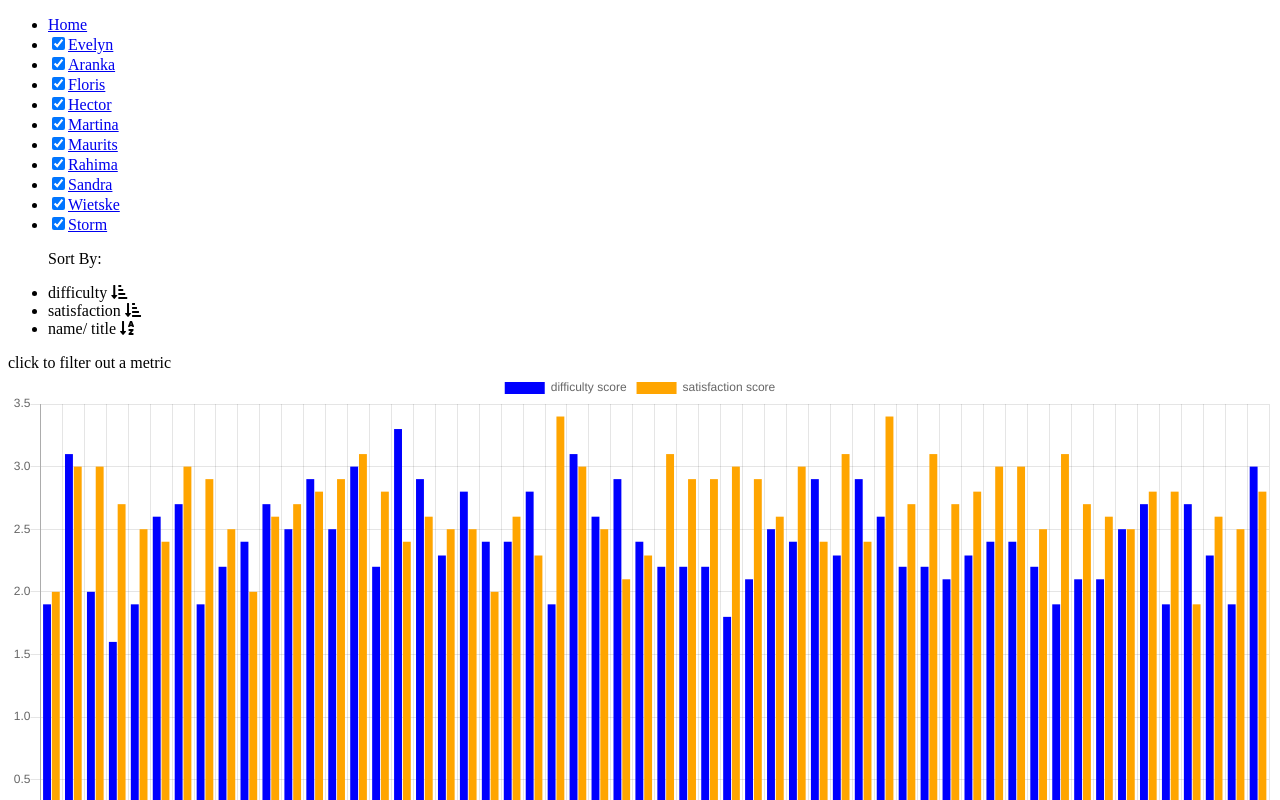
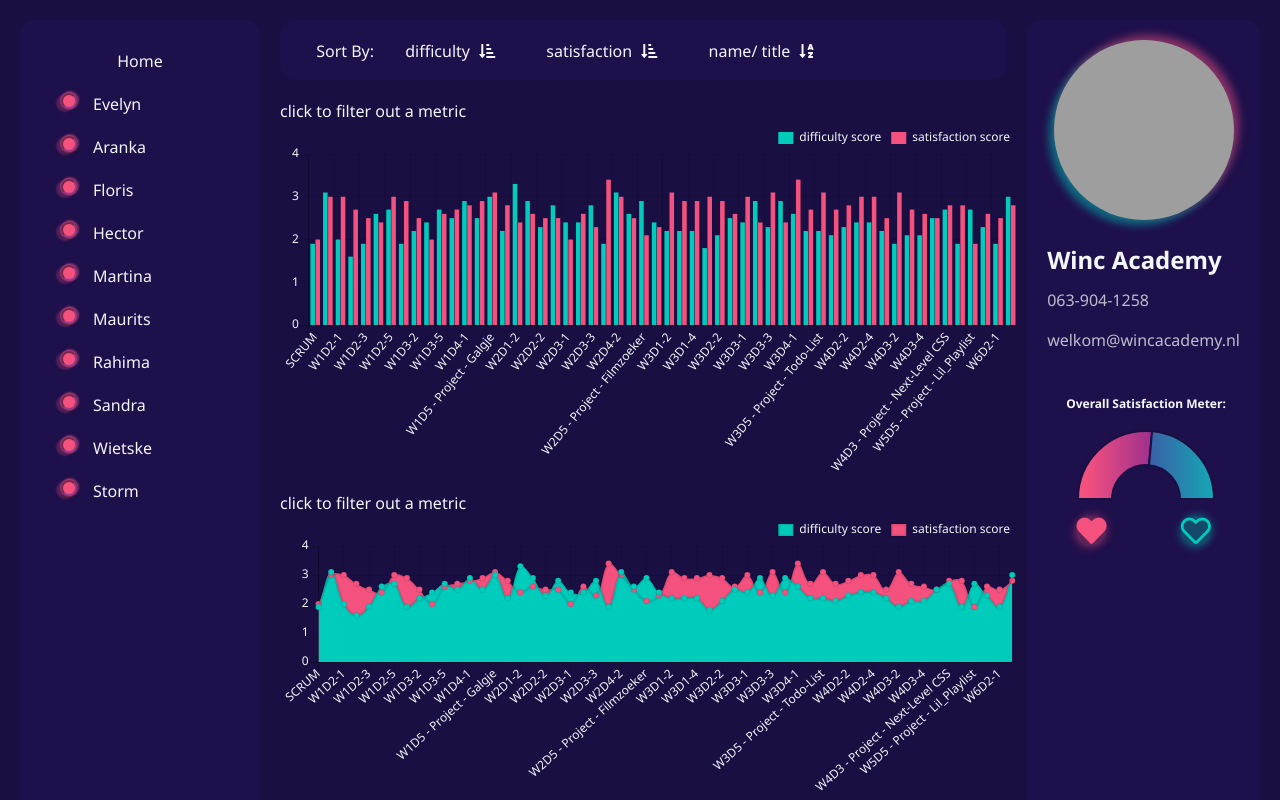
Before and after one commit to NTielman/Student_Dashboard, a React (Create React App) app: page / in a window 1280 px wide. Shown: the top 800 px of the page. Built offline with nearby package versions, Linux system fonts and the light colour scheme; grey boxes are pictures that could not be loaded.

Commit message:
halfway done with styling

```diff
--- a/public/index.html
+++ b/public/index.html
@@ -9,6 +9,8 @@
   <meta name="description" content="Web site created using create-react-app" />
   <link rel="apple-touch-icon" href="%PUBLIC_URL%/logo192.png" />
   <link rel="manifest" href="%PUBLIC_URL%/manifest.json" />
+  <link rel="preconnect" href="https://fonts.gstatic.com">
+  <link href="https://fonts.googleapis.com/css2?family=Noto+Sans:wght@400;700&display=swap" rel="stylesheet">
   <link rel="stylesheet" href="https://pro.fontawesome.com/releases/v5.10.1/css/all.css">
   <title>Student Dashboard</title>
 </head>
--- a/src/App.css
+++ b/src/App.css
@@ -1,12 +1,183 @@
-.App-link {
-  color: #61dafb;
+* {
+padding: 0px;
+margin: 0px;
+}
+
+body {
+ width: 100%;
+ height: 100vh;
+ font-family: 'Noto Sans', sans-serif;
+ background-color: rgb(26, 15, 67);
+ color: rgb(243, 246, 250);
+}
+
+.dashboard-container {
+  display: flex;
+}
+
+nav {
+  width: 20%;
+  margin: 20px;
+  padding: 20px;
+  border-radius: 15px;
+  background-color: rgb(30, 16, 75);
+  display: flex;
+  justify-content: center;
+}
+
+.nav-links {
+  list-style: none;
+  display: flex;
+  flex-direction: column;
+  width: 90%;
+}
+
+.student-list-item {
+  display: flex;
+  justify-content: start;
+  align-items: center;
+  padding: 5px;
+  margin: 5px;
+}
+
+.home-li {
+  align-self: center;
+}
+
+.checkbox {
+  display: none;
+  cursor: pointer;
+}
+
+.custom-checkbox {
+  display: inline-block;
+  height: 12px;
+  width: 12px;
+  margin-right: 15px;
+  background-color: rgba(244, 81, 127, 0.35);
+  border-radius: 100%;
+  border:  3px ridge rgba(30, 16, 75, 0.5);
+  cursor: pointer;
+}
+
+input:checked ~ .custom-checkbox {
+  background-color: rgb(244, 81, 126);
+  border:  3px ridge rgba(30, 16, 75, 0.5);
+  box-shadow: 1px -1px 2px rgba(244, 81, 127, 0.5),
+    -4px 2px 2px rgba(244, 81, 127, 0.25);
+}
+
+a {
+  text-decoration: none;
+  color: rgb(243, 246, 250);
+  cursor: pointer;
+}
+
+.main-content {
+  width: 100%;
+}
+
+.page-container {
+  display: flex;
+  justify-content: space-between;
+  width: 100%;
+}
+
+.sort-menu-container {
+  margin: 20px;
+  margin-left: 0px;
+  padding: 20px;
+  border-radius: 15px;
+  height: 20px;
+  background-color: rgb(30, 16, 75);
+}
+
+.sort-menu {
+  list-style: none;
+  display: flex;
+  justify-content: space-evenly;
+  align-items: center;
+  width: 80%;
+}
+
+.sort-menu li {
+  margin: 0px 15px;
+  cursor: pointer;
+}
+
+.sort-menu li i {
+  margin: 0px 5px;
+  cursor: pointer;
+}
+
+.middle-box {
+  width: 100%;
+}
+/* .charts-container {
+  background-color: violet;
+  width: 50%;
+
+} */
+
+.sidebar {
+  margin: 20px;
+  width: 25%;
+  margin-left: 0px;
+  padding: 20px;
+  border-radius: 15px;
+  display: flex;
+  flex-direction: column;
+  align-items: center;
+  /* justify-content: space-evenly; */
+  background-color: rgb(30, 16, 75);
 }
 
 .avatar-container {
+  margin-bottom: 20px;
   width: 180px;
   height: 180px;
-  background-color: brown;
+  background-color: rgb(42, 24, 108);
+  border-radius: 100%;
   background-size: cover;
-  background-blend-mode: overlay;
+  background-position: 0px -190px;
+  background-blend-mode: lighten;
   background-image: url(https://www.pngitem.com/pimgs/m/375-3757223_free-icon-download-people-avatar-icon-transparent-background.png);
+  box-shadow: 5px -5px 8px rgba(244, 81, 127, 0.5),
+  -5px 5px 8px rgba(0, 204, 187, 0.5);
 }
+
+.student-info {
+  margin-bottom: 20px;
+  line-height: 2.5rem;
+}
+
+.student-info p {
+  opacity: 0.75;
+}
+
+.sidebar-chart {
+  width: 80%;
+}
+
+.satisfaction-labels {
+  padding: 10px 10px;
+  display: flex;
+  justify-content: space-between;
+  font-size: 30px;
+}
+
+.satisfaction-labels .fas {
+  color:rgb(244, 81, 126);
+  background-color: rgba(244, 81, 127, 0.3);
+  border-radius: 100%;
+  box-shadow: 2px -2px 8px rgba(244, 81, 127, 0.3),
+  -2px 2px 8px rgba(244, 81, 127, 0.3);
+}
+
+.satisfaction-labels .far {
+  color: rgb(0, 204, 188);
+  border-radius: 100%;
+  background-color: rgba(0, 204, 187, 0.3);
+  box-shadow: 2px -2px 8px rgba(0, 204, 187, 0.3),
+  -2px 2px 8px rgba(0, 204, 187, 0.3);
+  }
--- a/src/components/Charts.js
+++ b/src/components/Charts.js
@@ -1,11 +1,15 @@
 import React from 'react';
 import { Link } from 'react-router-dom';
-import { Bar, Line } from 'react-chartjs-2';
+import { Bar, Line, defaults } from 'react-chartjs-2';
 import { useDispatch, useSelector } from 'react-redux';
 import getStudentRatings from '../functions/getStudentRatings';
 import { setOpChartData, resetData } from '../actions';
 
+defaults.global.defaultFontFamily = "'Noto Sans', sans-serif";
+defaults.global.defaultFontColor = 'rgb(243, 246, 250)';
+
 const Charts = ({ data, table }) => {
+
 
     const dispatch = useDispatch();
     const database = useSelector(state => state.studentData);
@@ -32,9 +36,20 @@ const Charts = ({ data, table }) => {
                 </span>
                 <Bar
                     options={{
+                        responsive: true,
+                        legend: {
+                            align: "end",
+                            labels: {
+                                boxWidth: 15,
+                            }
+                        },
+                        tooltips: {
+                            backgroundColor: 'rgb(42, 24, 108)',
+                        },
                         scales: {
                             yAxes: [{
                                 ticks: {
+                                    maxTicksLimit: 6,
                                     beginAtZero: true
                                 }
                             }]
@@ -53,9 +68,20 @@ const Charts = ({ data, table }) => {
                 </span>
                 <Line
                     options={{
+                        responsive: true,
+                        legend: {
+                            align: "end",
+                            labels: {
+                                boxWidth: 15,
+                            }
+                        },
+                        tooltips: {
+                            backgroundColor: 'rgb(42, 24, 108)',
+                        },
                         scales: {
                             yAxes: [{
                                 ticks: {
+                                    maxTicksLimit: 6,
                                     beginAtZero: true
                                 }
                             }]
--- a/src/components/Dashboard.js
+++ b/src/components/Dashboard.js
@@ -1,7 +1,6 @@
 import React from 'react';
 import HomePage from "./HomePage";
 import Nav from "./Nav";
-import SortMenu from "./SortMenu";
 import StudentPage from "./StudentPage";
 import OpdrachtPage from './OpdrachtPage';
 import { BrowserRouter as Router, Switch, Route } from "react-router-dom";
@@ -11,14 +10,15 @@ const Dashboard = () => {
 
     return (
         <Router>
-            <div>
+            <div className='dashboard-container'>
                 <Nav />
-                <SortMenu />
-                <Switch>
-                    <Route path='/' exact component={HomePage} />
-                    <Route path="/StudentPage/:name" component={StudentPage} />
-                    <Route path="/OpdrachtPage/:title" component={OpdrachtPage} />
-                </Switch>
+                <div className='main-content'>
+                    <Switch>
+                        <Route path='/' exact component={HomePage} />
+                        <Route path="/StudentPage/:name" component={StudentPage} />
+                        <Route path="/OpdrachtPage/:title" component={OpdrachtPage} />
+                    </Switch>
+                </div>
             </div>
         </Router>
     )
--- a/src/components/HomePage.js
+++ b/src/components/HomePage.js
@@ -1,6 +1,7 @@
 import React, { useState, useEffect } from 'react';
 import Charts from './Charts';
 import Sidebar from './Sidebar';
+import SortMenu from "./SortMenu";
 import { useSelector } from 'react-redux';
 import getAverage from '../functions/getAverage';
 
@@ -22,18 +23,31 @@ const HomePage = () => {
         setChartData();
     }, [getChartData]);
 
-    const chartData = {
+
+    const chartData = (canvas) => {
+        const ctx = canvas.getContext('2d');
+        let diffiGradient = ctx.createLinearGradient(0, 200, 0, 350);
+        diffiGradient.addColorStop(0, 'rgb(0, 204, 188)');
+        diffiGradient.addColorStop(1, 'rgb(97, 24, 152)');
+
+        let satisGradient = ctx.createLinearGradient(0, 200, 0, 350);
+        satisGradient.addColorStop(0, 'rgb(244, 81, 126)');
+        satisGradient.addColorStop(.6, 'rgb(97, 24, 152)');
+        satisGradient.addColorStop(1, ' rgb(26, 15, 67)');
+
+        return {
             labels,
             datasets: [{
                 label: 'difficulty score',
                 data: diffiNums,
-            backgroundColor: 'blue'
+                backgroundColor: diffiGradient
             },
             {
                 label: 'satisfaction score',
                 data: satisNums,
-            backgroundColor: 'orange'
+                backgroundColor: satisGradient
             }]
+        }
     };
 
     //generates data to be sent to table
@@ -72,6 +86,32 @@ const HomePage = () => {
 
     const tableData = getTableData();
 
+    const sidebarChart = (canvas) => {
+        const ctx = canvas.getContext('2d');
+        let diffiGradient = ctx.createLinearGradient(20, 0, 180, 0);
+        diffiGradient.addColorStop(1, 'rgb(0, 204, 188)');
+        diffiGradient.addColorStop(0, 'rgb(97, 24, 152)');
+
+        let satisGradient = ctx.createLinearGradient(180, 0, 20, 0);
+        satisGradient.addColorStop(1, 'rgb(244, 81, 126)');
+        satisGradient.addColorStop(.3, 'rgb(97, 24, 152)');
+        satisGradient.addColorStop(0, ' rgb(26, 15, 67)');
+
+        return {
+            labels: ['satisfaction', 'difficulty'],
+            datasets: [{
+                label: 'overall satisfaction score',
+                data: [
+                    getAverage(satisNums),
+                    getAverage(diffiNums)
+                ],
+                borderColor: 'rgb(26, 15, 67)',
+                backgroundColor: [satisGradient,
+                    diffiGradient]
+            }]
+        }
+    }
+
     //data and extra info to be displayed in sidebar
     const sidebarData = {
         avatarUrl: '',
@@ -79,24 +119,15 @@ const HomePage = () => {
         age: '',
         tel: '063-904-1258',
         email: 'welkom@wincacademy.nl',
-        data: {
-            labels: ['satisfaction', 'difficulty'],
-            datasets: [{
-                label: 'overall satisfaction score',
-                data: [
-                    getAverage(satisNums),
-                    getAverage(diffiNums)
-                ],
-                backgroundColor: ['green',
-                    'orange']
-            }]
-        }
     };
 
     return (
-        <div>
+        <div className='page-container'>
+            <div className='middle-box'>
+                <SortMenu />
                 <Charts data={chartData} table={tableData} />
-            <Sidebar data={sidebarData} />
+            </div>
+            <Sidebar data={sidebarData} chart={sidebarChart} />
         </div>
     );
 }
--- a/src/components/Nav.js
+++ b/src/components/Nav.js
@@ -25,7 +25,7 @@ const Nav = () => {
     return (
         <nav>
             <ul className='nav-links'>
-                <li>
+                <li className='student-list-item home-li'>
                     <Link to='/'
                         onClick={() => {
                             dispatch(resetData())
@@ -36,7 +36,9 @@ const Nav = () => {
                 </li>
                 {students.map(student => {
                     return (<li
+                        className='student-list-item'
                         key={student}>
+                        <label>
                             <input
                                 type="checkbox"
                                 name="name"
@@ -50,6 +52,7 @@ const Nav = () => {
                                 id={students.indexOf(student) + 1}
                                 value={student}>
                             </input>
+                            <span className='custom-checkbox'></span>
                             <Link to={`/StudentPage/${student}`}
                                 id={student}
                                 onClick={(event) => {
@@ -58,6 +61,7 @@ const Nav = () => {
                                 }}>
                                 {student}
                             </Link>
+                        </label>
                     </li>)
                 })}
             </ul>
--- a/src/components/OpdrachtPage.js
+++ b/src/components/OpdrachtPage.js
@@ -1,6 +1,7 @@
 import React, { useState, useEffect } from 'react';
 import Charts from './Charts';
 import Sidebar from './Sidebar';
+import SortMenu from "./SortMenu";
 import { useSelector } from 'react-redux';
 import getAverage from '../functions/getAverage';
 
@@ -23,18 +24,30 @@ const OpdrachtPage = ({ match }) => {
         setChartData();
     }, [getOpChartData]);
 
-    const chartData = {
-        labels: labels,
+    const chartData = (canvas) => {
+        const ctx = canvas.getContext('2d');
+        let diffiGradient = ctx.createLinearGradient(0, 200, 0, 350);
+        diffiGradient.addColorStop(0, 'rgb(0, 204, 188)');
+        diffiGradient.addColorStop(1, 'rgb(97, 24, 152)');
+
+        let satisGradient = ctx.createLinearGradient(0, 200, 0, 350);
+        satisGradient.addColorStop(0, 'rgb(244, 81, 126)');
+        satisGradient.addColorStop(.6, 'rgb(97, 24, 152)');
+        satisGradient.addColorStop(1, ' rgb(26, 15, 67)');
+
+        return {
+            labels,
             datasets: [{
                 label: 'difficulty score',
                 data: diffiNums,
-            backgroundColor: 'blue'
+                backgroundColor: diffiGradient
             },
             {
                 label: 'satisfaction score',
                 data: satisNums,
-            backgroundColor: 'orange'
+                backgroundColor: satisGradient
             }]
+        }
     };
 
     //generates data to be sent to table
@@ -81,7 +94,20 @@ const OpdrachtPage = ({ match }) => {
         age: '',
         tel: '063-904-1258',
         email: 'welkom@wincacademy.nl',
-        data: {
+    };
+
+    const sidebarChart = (canvas) => {
+        const ctx = canvas.getContext('2d');
+        let diffiGradient = ctx.createLinearGradient(20, 0, 180, 0);
+        diffiGradient.addColorStop(1, 'rgb(0, 204, 188)');
+        diffiGradient.addColorStop(0, 'rgb(97, 24, 152)');
+
+        let satisGradient = ctx.createLinearGradient(180, 0, 20, 0);
+        satisGradient.addColorStop(1, 'rgb(244, 81, 126)');
+        satisGradient.addColorStop(.3, 'rgb(97, 24, 152)');
+        satisGradient.addColorStop(0, ' rgb(26, 15, 67)');
+
+        return {
             labels: ['satisfaction', 'difficulty'],
             datasets: [{
                 label: 'overall satisfaction score',
@@ -89,16 +115,20 @@ const OpdrachtPage = ({ match }) => {
                     getAverage(satisNums),
                     getAverage(diffiNums)
                 ],
-                backgroundColor: ['green',
-                    'orange']
+                borderColor: 'rgb(26, 15, 67)',
+                backgroundColor: [satisGradient,
+                    diffiGradient]
             }]
         }
-    };
+    }
 
     return (
-        <div>
+        <div className='page-container'>
+            <div className='middle-box'>
+                <SortMenu />
                 <Charts data={chartData} table={tableData} />
-            <Sidebar data={sidebarData} />
+            </div>
+            <Sidebar data={sidebarData} chart={sidebarChart} />
         </div>
     );
 }
--- a/src/components/Sidebar.js
+++ b/src/components/Sidebar.js
@@ -1,28 +1,40 @@
 import React from 'react';
 import { Doughnut } from 'react-chartjs-2';
 
-const Sidebar = ({ data }) => {
+const Sidebar = ({ data, chart }) => {
 
     return (
         <div className='sidebar'>
             <div className="avatar-container">
                 {data.avatarUrl === '' ? null : <img src={data.avatarUrl} alt='avatar'></img>}
             </div>
+            <div className='student-info'>
                 <h2>{data.name}</h2>
                 {data.age !== '' ? <p>{data.age}</p> : null}
                 <p>{data.tel}</p>
                 <p>{data.email}</p>
+            </div>
+            <div className='sidebar-chart'>
                 <Doughnut
                     width={200}
-                height={100}
+                    height={150}
                     options={{
+                        responsive: true,
+                        title: {
+                            display: true,
+                            lineHeight: 2.5,
+                            text: 'Overall Satisfaction Meter:'
+                        },
+                        tooltips: {
+                            backgroundColor: 'rgb(42, 24, 108)',
+                        },
                         rotation: 1 * Math.PI,
                         circumference: 1 * Math.PI,
                         legend: {
                             display: false
                         },
                     }}
-                data={data.data} />
+                    data={chart} />
                 <div className='satisfaction-labels'>
                     <label>
                         <i className="fas fa-heart"></i>
@@ -31,6 +43,7 @@ const Sidebar = ({ data }) => {
                         <i className="far fa-heart"></i>
                     </label>
                 </div>
+            </div>
 
         </div>
     );
--- a/src/components/StudentPage.js
+++ b/src/components/StudentPage.js
@@ -1,6 +1,7 @@
 import React, { useState, useEffect } from 'react';
 import Charts from './Charts';
 import Sidebar from './Sidebar';
+import SortMenu from "./SortMenu";
 import { useSelector } from 'react-redux';
 import getAverage from '../functions/getAverage';
 
@@ -22,18 +23,30 @@ const StudentPage = ({ match }) => {
         setChartData();
     }, [getChartData]);
 
-    const chartData = {
+    const chartData = (canvas) => {
+        const ctx = canvas.getContext('2d');
+        let diffiGradient = ctx.createLinearGradient(0, 200, 0, 350);
+        diffiGradient.addColorStop(0, 'rgb(0, 204, 188)');
+        diffiGradient.addColorStop(1, 'rgb(97, 24, 152)');
+
+        let satisGradient = ctx.createLinearGradient(0, 200, 0, 350);
+        satisGradient.addColorStop(0, 'rgb(244, 81, 126)');
+        satisGradient.addColorStop(.6, 'rgb(97, 24, 152)');
+        satisGradient.addColorStop(1, ' rgb(26, 15, 67)');
+
+        return {
             labels,
             datasets: [{
                 label: 'difficulty score',
                 data: diffiNums,
-            backgroundColor: 'blue'
+                backgroundColor: diffiGradient
             },
             {
                 label: 'satisfaction score',
                 data: satisNums,
-            backgroundColor: 'orange'
+                backgroundColor: satisGradient
             }]
+        }
     };
 
     //generates data to be sent to table
@@ -72,6 +85,32 @@ const StudentPage = ({ match }) => {
 
     const tableData = getTableData();
 
+    const sidebarChart = (canvas) => {
+        const ctx = canvas.getContext('2d');
+        let diffiGradient = ctx.createLinearGradient(20, 0, 180, 0);
+        diffiGradient.addColorStop(1, 'rgb(0, 204, 188)');
+        diffiGradient.addColorStop(0, 'rgb(97, 24, 152)');
+
+        let satisGradient = ctx.createLinearGradient(180, 0, 20, 0);
+        satisGradient.addColorStop(1, 'rgb(244, 81, 126)');
+        satisGradient.addColorStop(.3, 'rgb(97, 24, 152)');
+        satisGradient.addColorStop(0, ' rgb(26, 15, 67)');
+
+        return {
+            labels: ['satisfaction', 'difficulty'],
+            datasets: [{
+                label: 'overall satisfaction score',
+                data: [
+                    getAverage(satisNums),
+                    getAverage(diffiNums)
+                ],
+                borderColor: 'rgb(26, 15, 67)',
+                backgroundColor: [satisGradient,
+                    diffiGradient]
+            }]
+        }
+    }
+
     //data and extra info to be displayed in sidebar
     const sidebarData = {
         avatarUrl: '',
@@ -79,24 +118,15 @@ const StudentPage = ({ match }) => {
         age: Math.floor(Math.random() * 80),
         tel: '012-345-6789',
         email: `${match.params.name}@gmail.com`,
-        data: {
-            labels: ['satisfaction', 'difficulty'],
-            datasets: [{
-                label: 'overall satisfaction score',
-                data: [
-                    getAverage(satisNums),
-                    getAverage(diffiNums)
-                ],
-                backgroundColor: ['green',
-                    'orange']
-            }]
-        }
     };
 
     return (
-        <div>
+        <div className='page-container'>
+            <div className='middle-box'>
+                <SortMenu />
                 <Charts data={chartData} table={tableData} />
-            <Sidebar data={sidebarData} />
+            </div>
+            <Sidebar data={sidebarData} chart={sidebarChart} />
         </div>
     );
 }
--- a/src/reducers/opdrachtChartData.js
+++ b/src/reducers/opdrachtChartData.js
@@ -128,7 +128,8 @@ const opdrachtChartData = (state = defaultState, action) => {
                 return tempState;
 
             }
-            break;
+
+            return state;
         default:
             return state;
     }
```
Also changed, not shown: 1 other file (tests, documents, lock files or other folders). Lines whose indentation alone changed are shown as unchanged.
